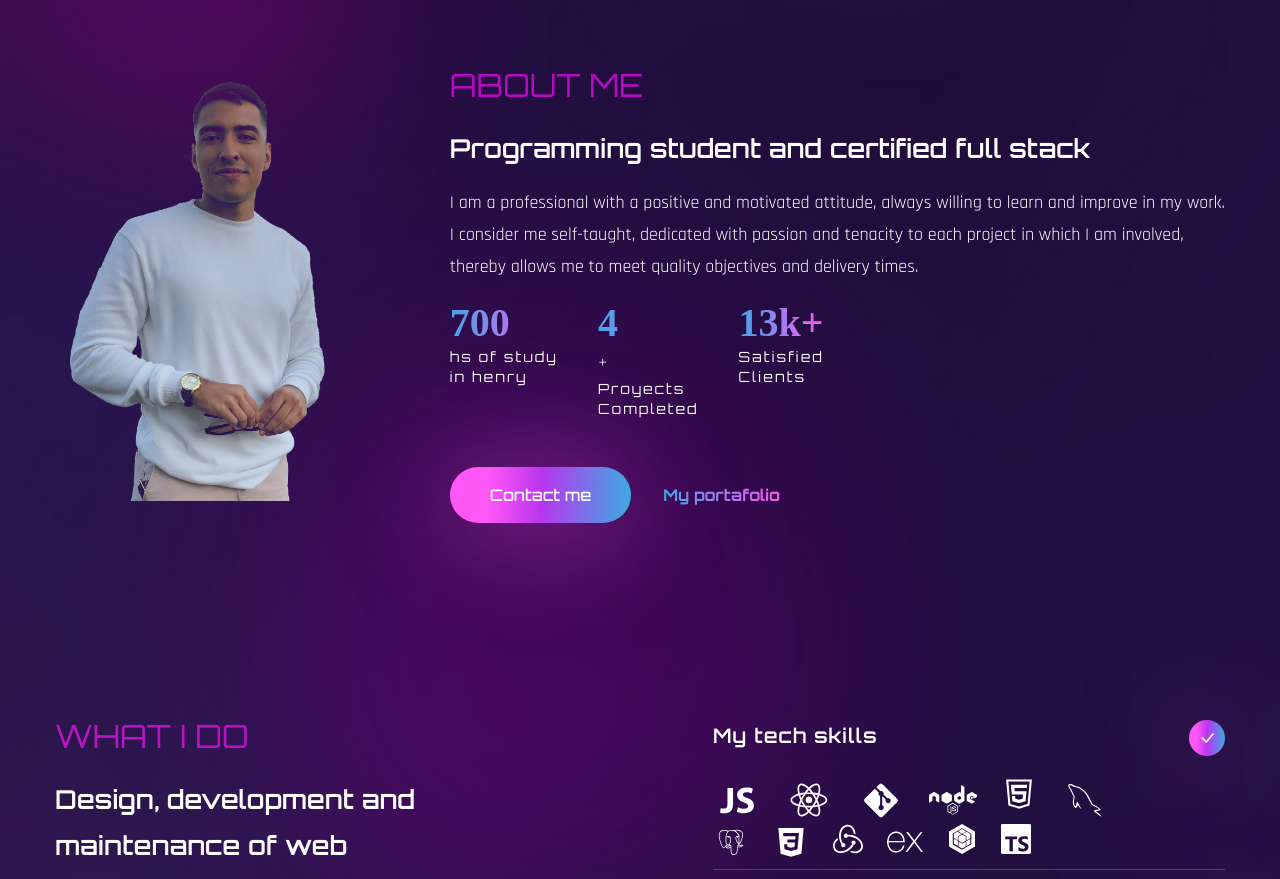
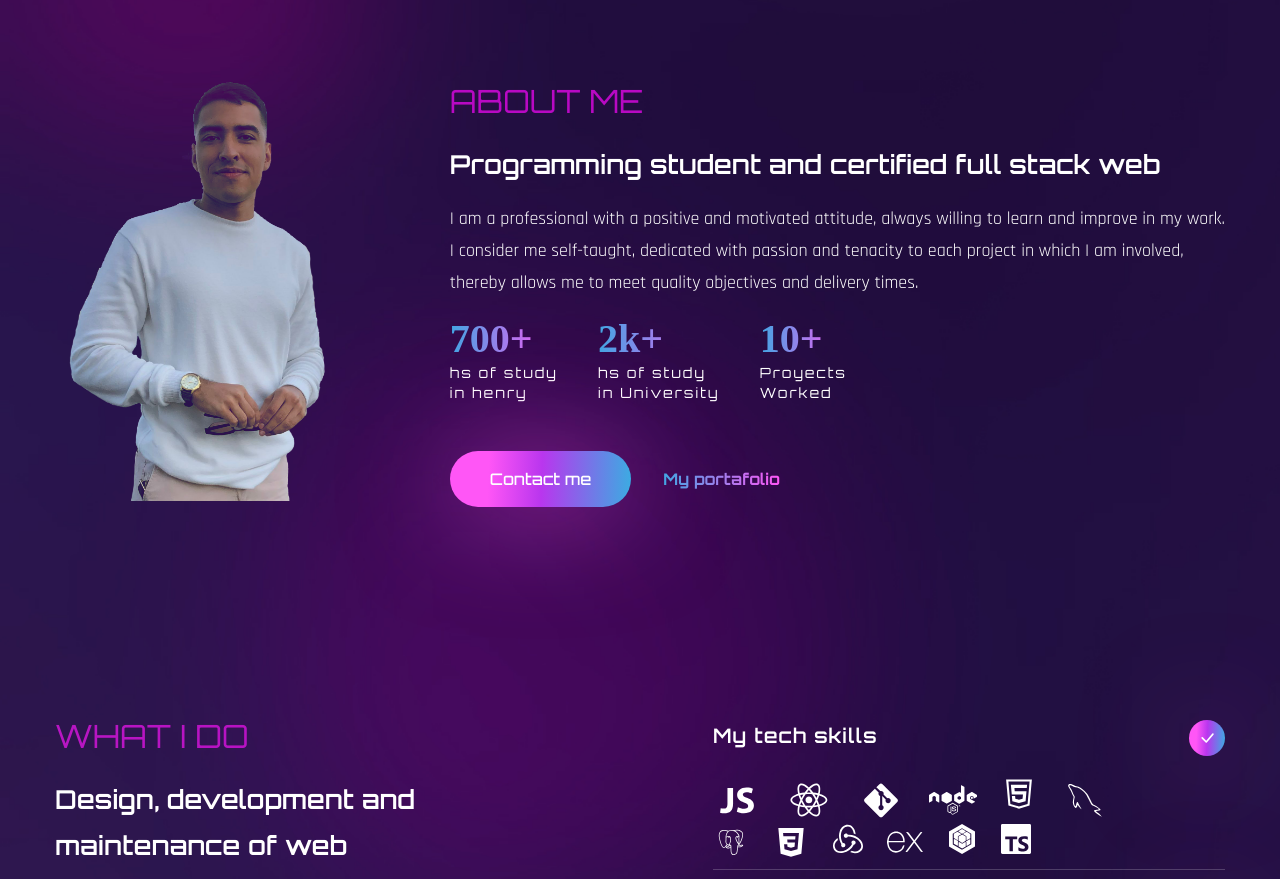
Before and after one commit to IgnacioMelgarejo/portfolio, a React (Create React App) app: page / in a window 1280 px wide. Shown: the part 840-1719 px from the top of the page. Built offline with nearby package versions, Linux system fonts and the light colour scheme; the HTML template or start-up script is replaced by a standard one; a web font is replaced by a local one.

Commit message:
About complete

```diff
--- a/src/components/About.js
+++ b/src/components/About.js
@@ -32,9 +32,9 @@ const About = () => {
           viewport={{ once: true, amount: 0.3 }}
           classname='flex-1 text-center justify-center'>
           <h2 className='h2 text-accent'>About me</h2>
-          <h3 className='h3 mb-4'>Programming student and certified full stack</h3>
+          <h3 className='h3 mb-4'>Programming student and certified full stack web</h3>
           <p className='mb-6'>
-          I am a professional with a positive and motivated attitude, always willing to learn and improve in my work.<br/> I consider me self-taught, dedicated with passion and tenacity to each project in which I am involved,<br/> thereby allows me to meet quality objectives and delivery times.
+            I am a professional with a positive and motivated attitude, always willing to learn and improve in my work.<br /> I consider me self-taught, dedicated with passion and tenacity to each project in which I am involved,<br /> thereby allows me to meet quality objectives and delivery times.
           </p>
           {/*start*/}
           <div className='flex gap-x-6 lg:gap-x-10 mb-12'>
@@ -43,7 +43,7 @@ const About = () => {
                 {
                   inView ?
                     <CountUp start={0} end={700} duration={3} /> : null}
-
+                    +
               </div>
               <div className='font-primary text-sm tracking-[2px]'>
                 hs of study <br />
@@ -54,25 +54,25 @@ const About = () => {
               <div className='text-[40px] font-tertiary text-gradient mb-2'>
                 {
                   inView ?
-                    <CountUp start={0} end={4} duration={3} /> : null}
+                    <CountUp start={0} end={2} duration={3} /> : null}
+                k+
+              </div>
 
-              </div>
-              +
               <div className='font-primary text-sm tracking-[2px]'>
-                Proyects <br />
-                Completed
+                hs of study <br />
+                in University
               </div>
             </div>
             <div>
               <div className='text-[40px] font-tertiary text-gradient mb-2'>
                 {
                   inView ?
-                    <CountUp start={0} end={13} duration={3} /> : null}
-                k+
+                    <CountUp start={0} end={10} duration={3} /> : null}
+                +
               </div>
               <div className='font-primary text-sm tracking-[2px]'>
-                Satisfied <br />
-                Clients
+                Proyects <br />
+                Worked
               </div>
             </div>
           </div>
--- a/src/components/Banner.js
+++ b/src/components/Banner.js
@@ -36,7 +36,6 @@ const Banner = () => {
               2000,
               'Student',
               2000,
-
             ]}
               speed={50}
               className='text-accent'
--- a/src/components/Header.js
+++ b/src/components/Header.js
@@ -9,7 +9,7 @@ const Header = () => {
       <a href='·' className='text-gradient btn-link lg:text-[23px]'>IGNACIO <br/> <span className='text-white lg:text-[23px]'>MELGAREJO</span></a>
 
       {/*button*/}
-      <button className='btn btn-sm'>languaje En</button>
+      <button className='btn btn-sm'>Languaje En</button>
 
     </div>
 
```
Lines whose indentation alone changed are shown as unchanged.
